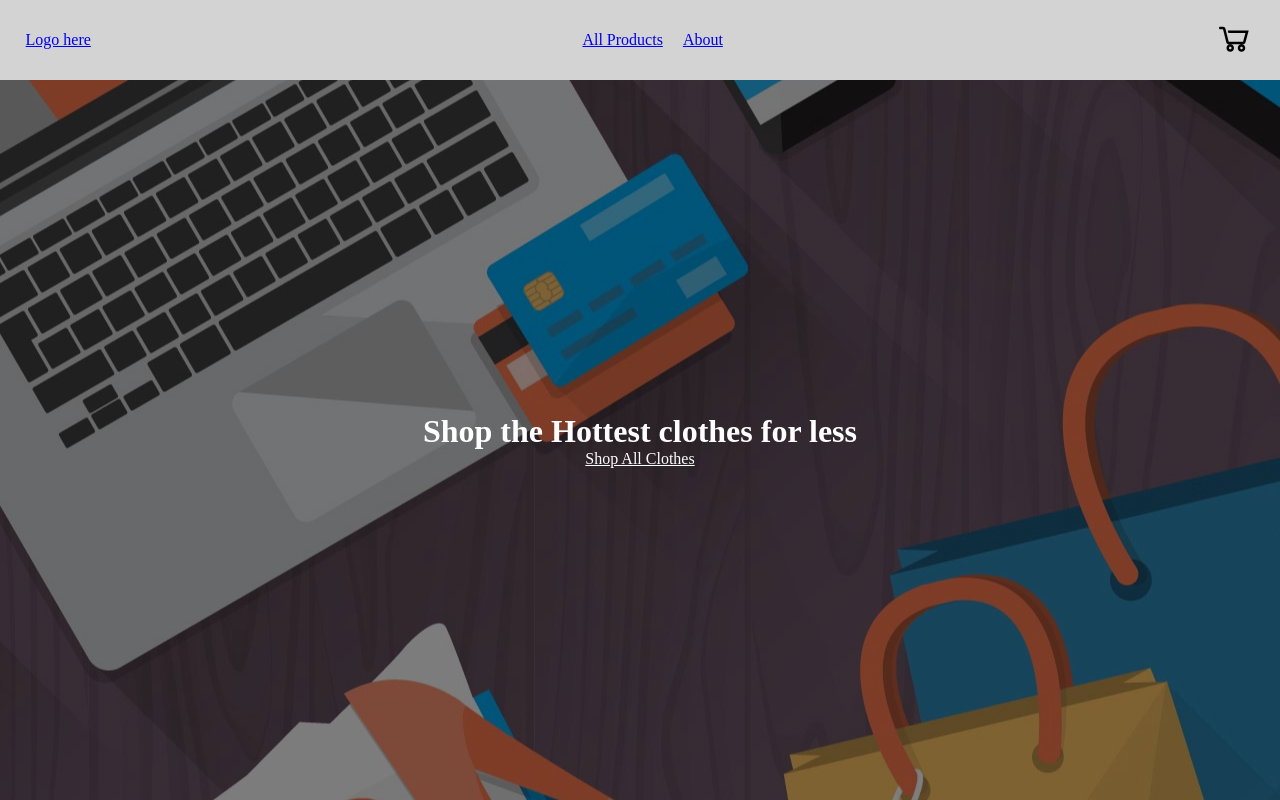
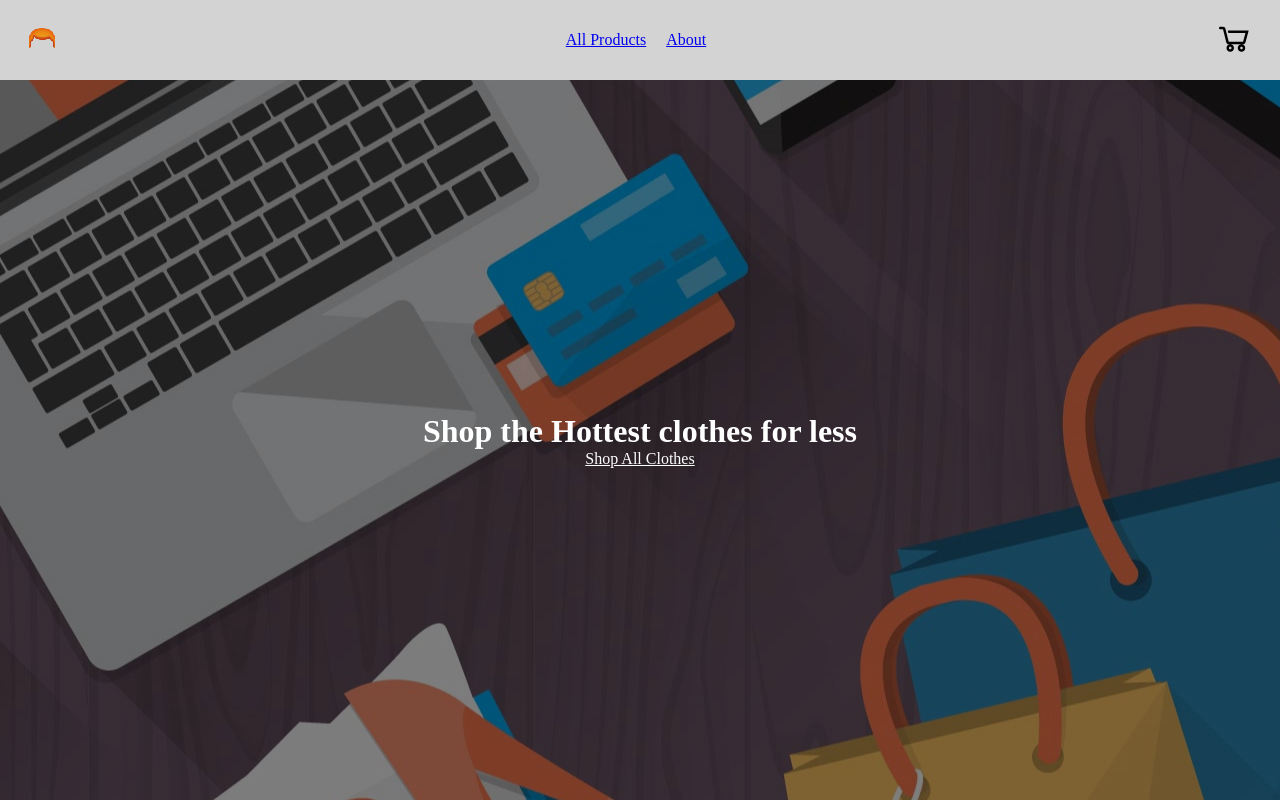
Before and after one commit to FrickTob/Ecommerce-Frontend, a React (Create React App) app: page / in a window 1280 px wide. Built offline with nearby package versions, Linux system fonts and the light colour scheme.

Commit message:
"Updated Readme"

```diff
--- a/src/components/Header.js
+++ b/src/components/Header.js
@@ -4,6 +4,7 @@ import { Link } from 'react-router-dom'
 import { useEffect, useState } from 'react'
 import { useCookies } from 'react-cookie'
 import cartLogo from '../media/cart.svg'
+import storeLogo from '../media/redhead.png'
 import background from '../media/homepagebackground.jpg'
 
 
@@ -35,7 +36,7 @@ const Header = ({cartStuff}) => {
   return (
     <div className='header'>
       <div className='topHeaderRow'>
-        <Link className='logoHeaderBox' to={'/'}>Logo here</Link>
+        <Link className='logoHeaderBox' to={'/'}><img src={storeLogo}/></Link>
         <div className='middleHeader'>
           <Link to={'/products'}>All Products</Link>
           <Link to={'/about'}>About</Link>
```
Also changed, not shown: src/media/redhead.png (added), 1 other file (tests, documents, lock files or other folders).
